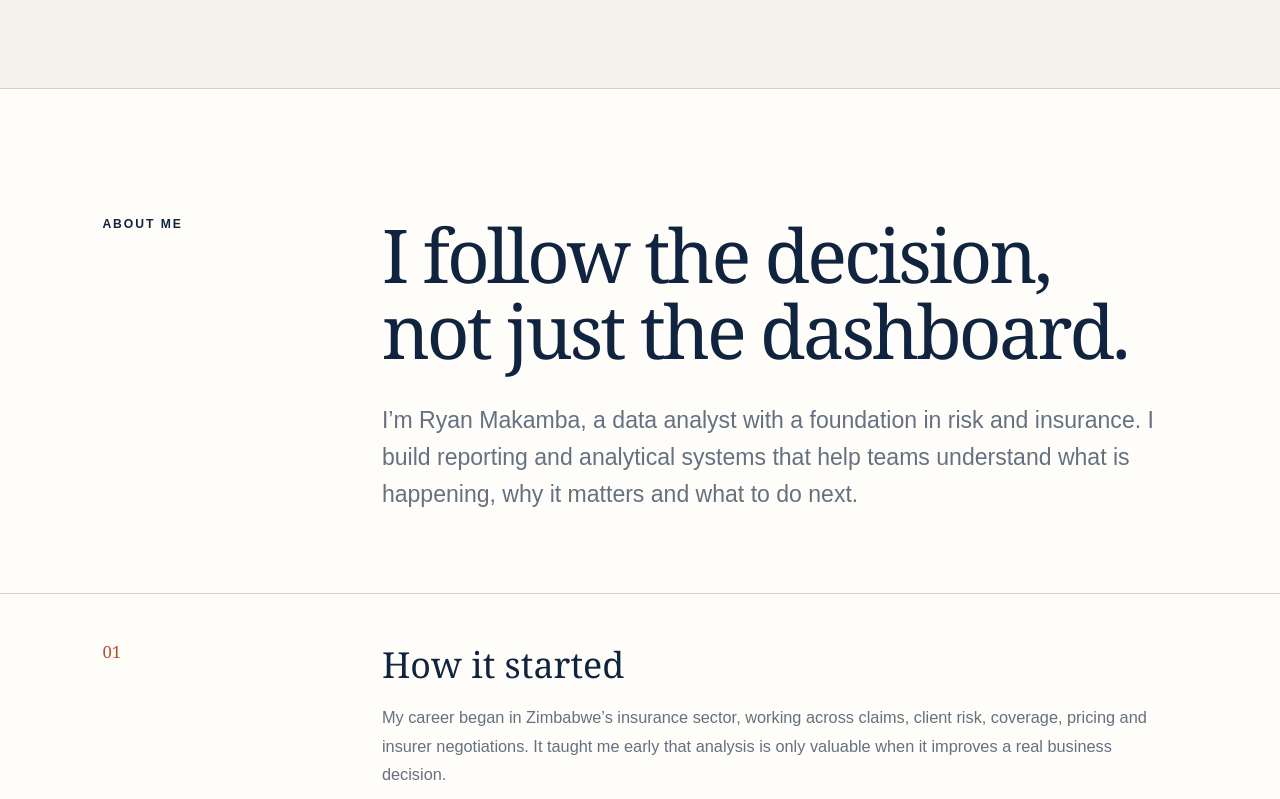
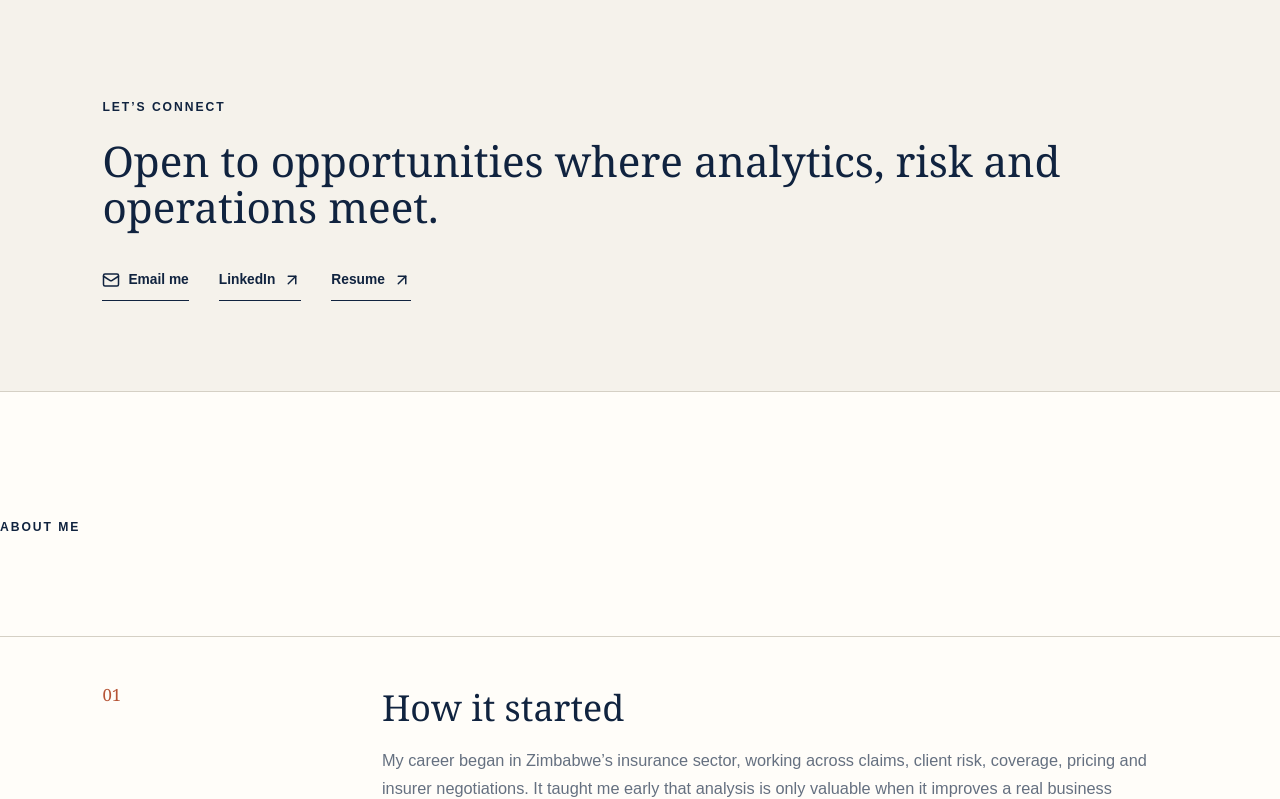
Before and after one commit to ryanmakamba/ryanmakamba.github.io, a Next.js app: page / in a window 1280 px wide. Shown: the part 766-1565 px from the top of the page. Built offline with nearby package versions, Linux system fonts and the light colour scheme.

Commit message:
Move contact panel into hero and simplify about

```diff
--- a/app/page.tsx
+++ b/app/page.tsx
@@ -154,15 +154,20 @@ export default function Home() {
             </a>
           </div>
         </div>
+        <div className="hero-cta about-cta" id="contact">
+          <p className="eyebrow">Let’s Connect</p>
+          <h3>Open to opportunities where analytics, risk and operations meet.</h3>
+          <div className="contact-row">
+            <a href="mailto:ryanmakamba@gmail.com"><Mail /> Email me</a>
+            <a href="https://www.linkedin.com/in/ryan-makamba/" target="_blank" rel="noreferrer">LinkedIn <ArrowUpRight /></a>
+            <a href="/Ryan-Makamba-Resume.pdf" target="_blank" rel="noreferrer">Resume <ArrowUpRight /></a>
+          </div>
+        </div>
       </section>
 
       <section className="about section" id="about">
-        <div className="about-intro">
+        <div className="section-heading compact about-heading">
           <p className="eyebrow">About Me</p>
-          <h2>I follow the decision,<br />not just the dashboard.</h2>
-          <p className="about-lede">
-            I’m Ryan Makamba, a data analyst with a foundation in risk and insurance. I build reporting and analytical systems that help teams understand what is happening, why it matters and what to do next.
-          </p>
         </div>
 
         <div className="about-story" aria-label="My professional story">
@@ -234,15 +239,7 @@ export default function Home() {
               <span><b>BSc Risk Management &amp; Insurance</b><small>National University of Science and Technology · 2022</small></span>
             </div>
           </div>
-          <div className="about-cta" id="contact">
-            <p className="eyebrow">Let’s Connect</p>
-            <h3>Open to opportunities where analytics, risk and operations meet.</h3>
-            <div className="contact-row">
-              <a href="mailto:ryanmakamba@gmail.com"><Mail /> Email me</a>
-              <a href="https://www.linkedin.com/in/ryan-makamba/" target="_blank" rel="noreferrer">LinkedIn <ArrowUpRight /></a>
-              <a href="/Ryan-Makamba-Resume.pdf" target="_blank" rel="noreferrer">Resume <ArrowUpRight /></a>
-            </div>
-          </div>
+
         </div>
       </section>
 
```
